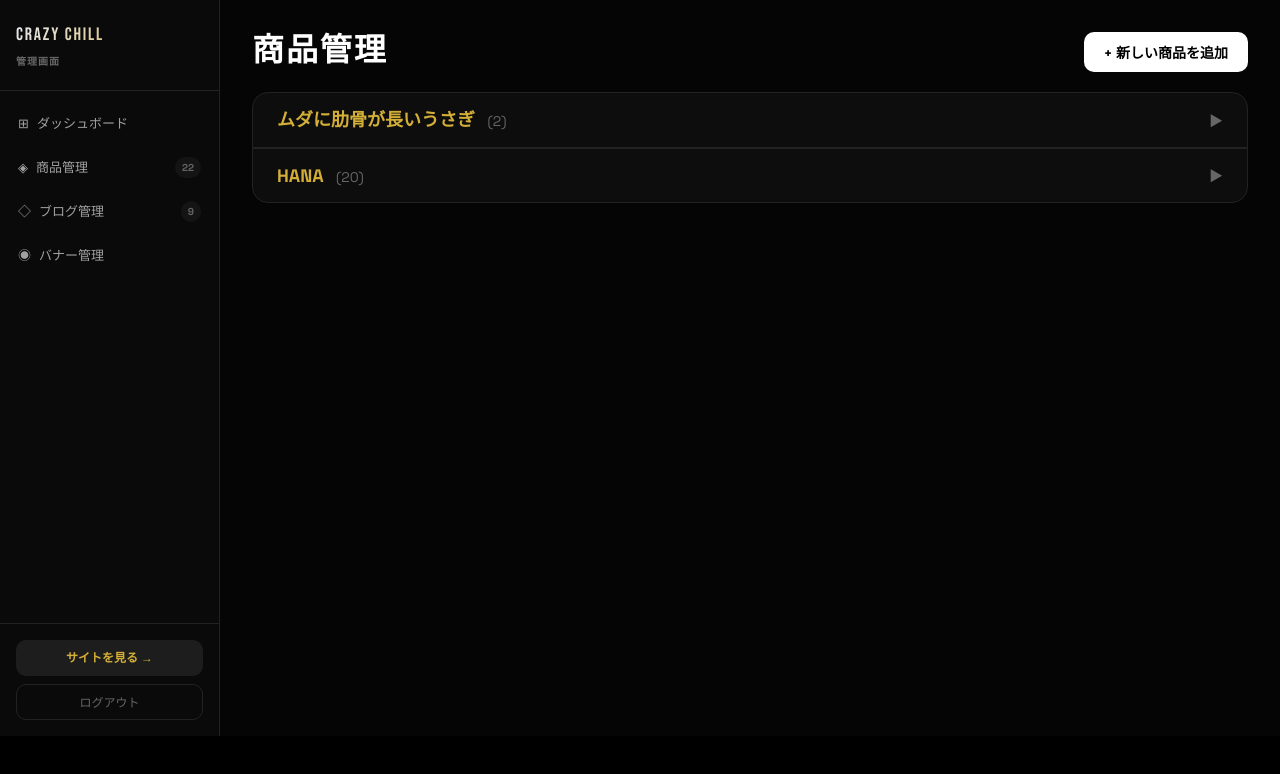
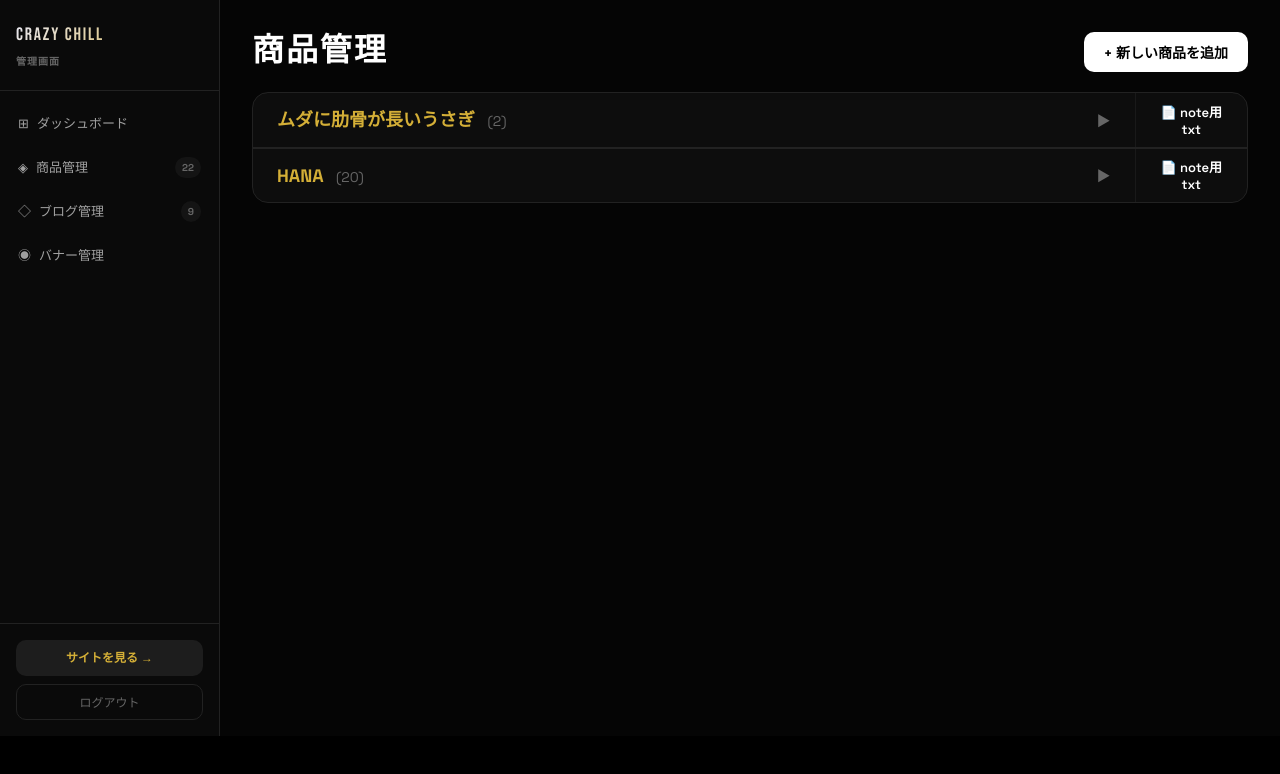
Before and after one commit to calro999/crazy-chill, a Next.js app: page /admin/products in a window 1280 px wide. Shown: the top 774 px of the page. Built offline with nearby package versions, Linux system fonts and the light colour scheme.

Commit message:
txt出力

```diff
--- a/app/(admin)/admin/products/page.module.css
+++ b/app/(admin)/admin/products/page.module.css
@@ -84,17 +84,47 @@
   border-bottom: none;
 }
 
+.seriesHeaderWrapper {
+  display: flex;
+  align-items: stretch;
+  background: rgba(255, 255, 255, 0.03);
+  transition: background var(--transition-fast);
+}
+
+.seriesHeaderWrapper:hover {
+  background: rgba(255, 255, 255, 0.06);
+}
+
 .seriesHeader {
   width: 100%;
   display: flex;
   justify-content: space-between;
   align-items: center;
   padding: 16px 24px;
-  background: rgba(255, 255, 255, 0.03);
+  background: transparent;
   border: none;
   cursor: pointer;
   text-align: left;
-  transition: background var(--transition-fast);
+}
+
+.downloadTxtBtn {
+  background: transparent;
+  border: none;
+  border-left: 1px solid rgba(255, 255, 255, 0.05);
+  padding: 0 20px;
+  color: var(--color-accent);
+  font-family: var(--font-heading);
+  font-size: 13px;
+  font-weight: 600;
+  cursor: pointer;
+  display: flex;
+  align-items: center;
+  transition: background var(--transition-fast), color var(--transition-fast);
+}
+
+.downloadTxtBtn:hover {
+  background: rgba(212, 175, 55, 0.1);
+  color: var(--color-accent-2);
 }
 
 .seriesHeader:hover {
--- a/app/(admin)/admin/products/page.tsx
+++ b/app/(admin)/admin/products/page.tsx
@@ -251,6 +251,30 @@ export default function AdminProductsPage() {
     setExpandedSeries(prev => ({ ...prev, [seriesName]: !prev[seriesName] }));
   }
 
+  function downloadNoteText(e: React.MouseEvent, seriesName: string, seriesProducts: Product[]) {
+    e.stopPropagation(); // アコーディオンの開閉を防ぐ
+
+    const textContent = seriesProducts.map(p => {
+      const name = p.nameJa || p.name;
+      const imageUrl = p.image || '';
+      const suzuriUrl = p.suzuriUrl || '';
+      const price = p.price || 0;
+      const altText = p.imageAlt || p.name;
+
+      return `${name}\n${imageUrl}\n${suzuriUrl}\n${price}\n${altText}`;
+    }).join('\n\n');
+
+    const blob = new Blob([textContent], { type: 'text/plain;charset=utf-8' });
+    const url = URL.createObjectURL(blob);
+    const a = document.createElement('a');
+    a.href = url;
+    a.download = `${seriesName}.txt`;
+    document.body.appendChild(a);
+    a.click();
+    document.body.removeChild(a);
+    URL.revokeObjectURL(url);
+  }
+
   return (
     <div className={styles.page}>
       <div className={styles.pageHeader}>
@@ -275,6 +299,7 @@ export default function AdminProductsPage() {
         ) : (
           Object.entries(groupedProducts).map(([seriesName, seriesProducts]) => (
             <div key={seriesName} className={styles.seriesGroup}>
+              <div className={styles.seriesHeaderWrapper}>
                 <button
                   className={styles.seriesHeader}
                   onClick={() => toggleSeries(seriesName)}
@@ -282,6 +307,14 @@ export default function AdminProductsPage() {
                   <h2 className={styles.seriesTitle}>{seriesName} <span className={styles.seriesCount}>({seriesProducts.length})</span></h2>
                   <span className={styles.seriesIcon}>{expandedSeries[seriesName] ? '▼' : '▶'}</span>
                 </button>
+                <button
+                  className={styles.downloadTxtBtn}
+                  onClick={(e) => downloadNoteText(e, seriesName, seriesProducts)}
+                  title="note用のテキスト(.txt)をダウンロード"
+                >
+                  📄 note用txt
+                </button>
+              </div>
 
               {expandedSeries[seriesName] && (
                 <div className={styles.seriesContent}>
```
Lines whose indentation alone changed are shown as unchanged.
